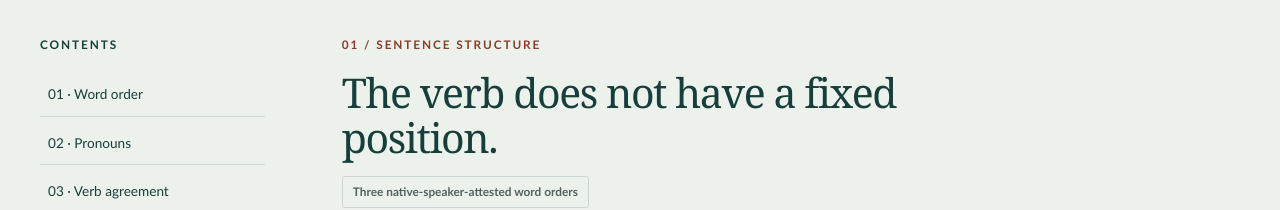
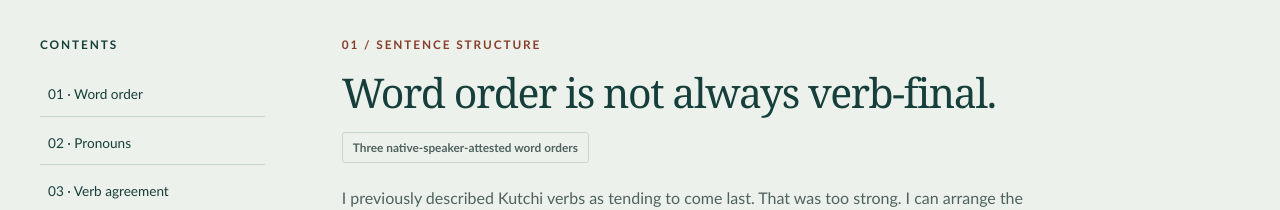
Before and after one commit to Fabdulla1/Madhaaf, a Next.js app: page /language/grammar in a window 1280 px wide. Shown: the part 709-919 px from the top of the page. Built offline with nearby package versions, Linux system fonts and the light colour scheme; no server answers.

Commit message:
docs(grammar): state evidence-limited word order claim without overgeneralization

```diff
--- a/src/app/language/grammar/page.tsx
+++ b/src/app/language/grammar/page.tsx
@@ -84,7 +84,7 @@ export default function GrammarPage() {
           <div className="grammar-articles">
             <section id="word-order" className="grammar-section">
               <p className="eyebrow">01 / Sentence structure</p>
-              <h2>The verb does not have a fixed position.</h2>
+              <h2>Word order is not always verb-final.</h2>
               <Evidence>Three native-speaker-attested word orders</Evidence>
               <p>
                 I previously described Kutchi verbs as tending to come last.
```
